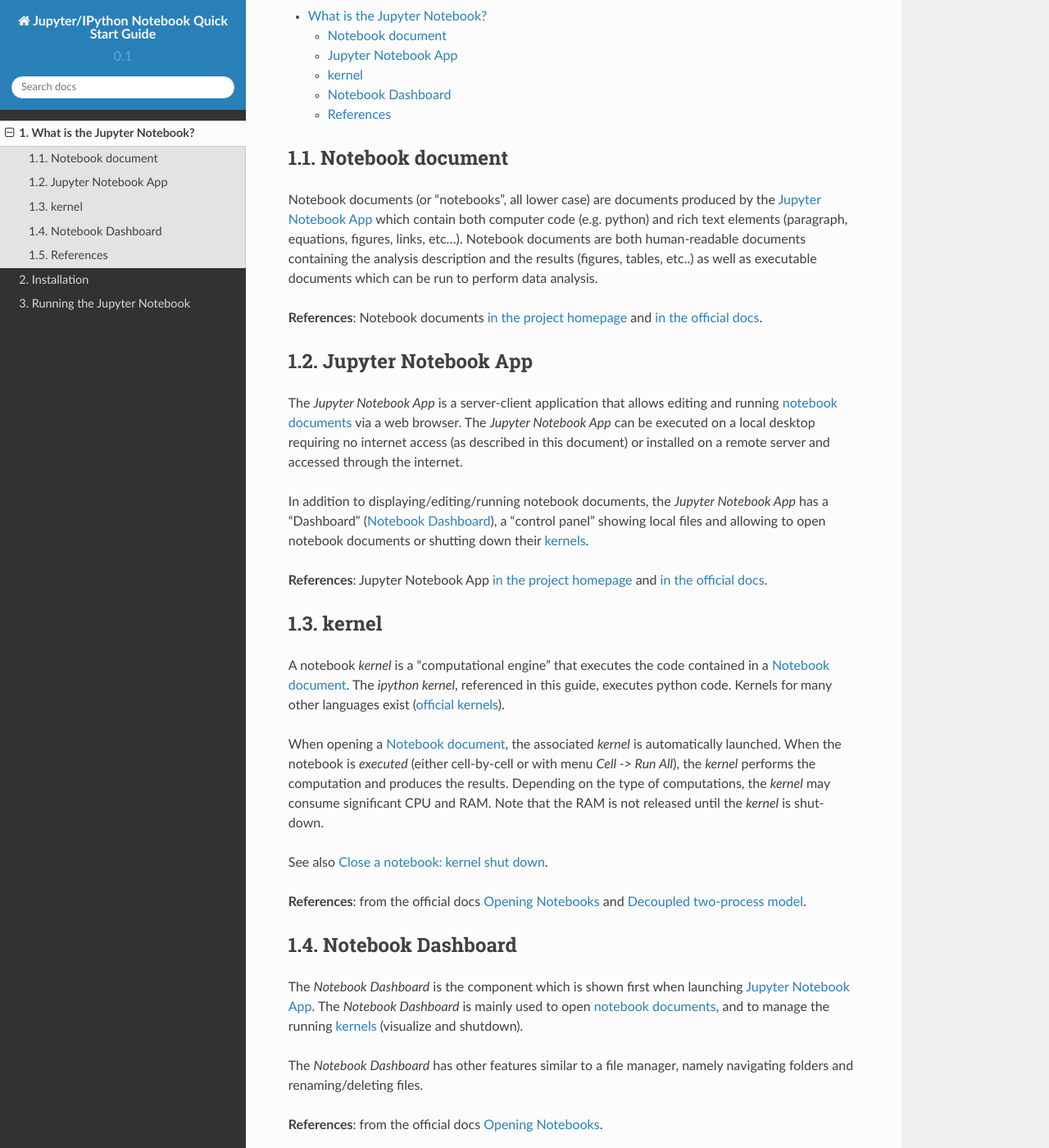
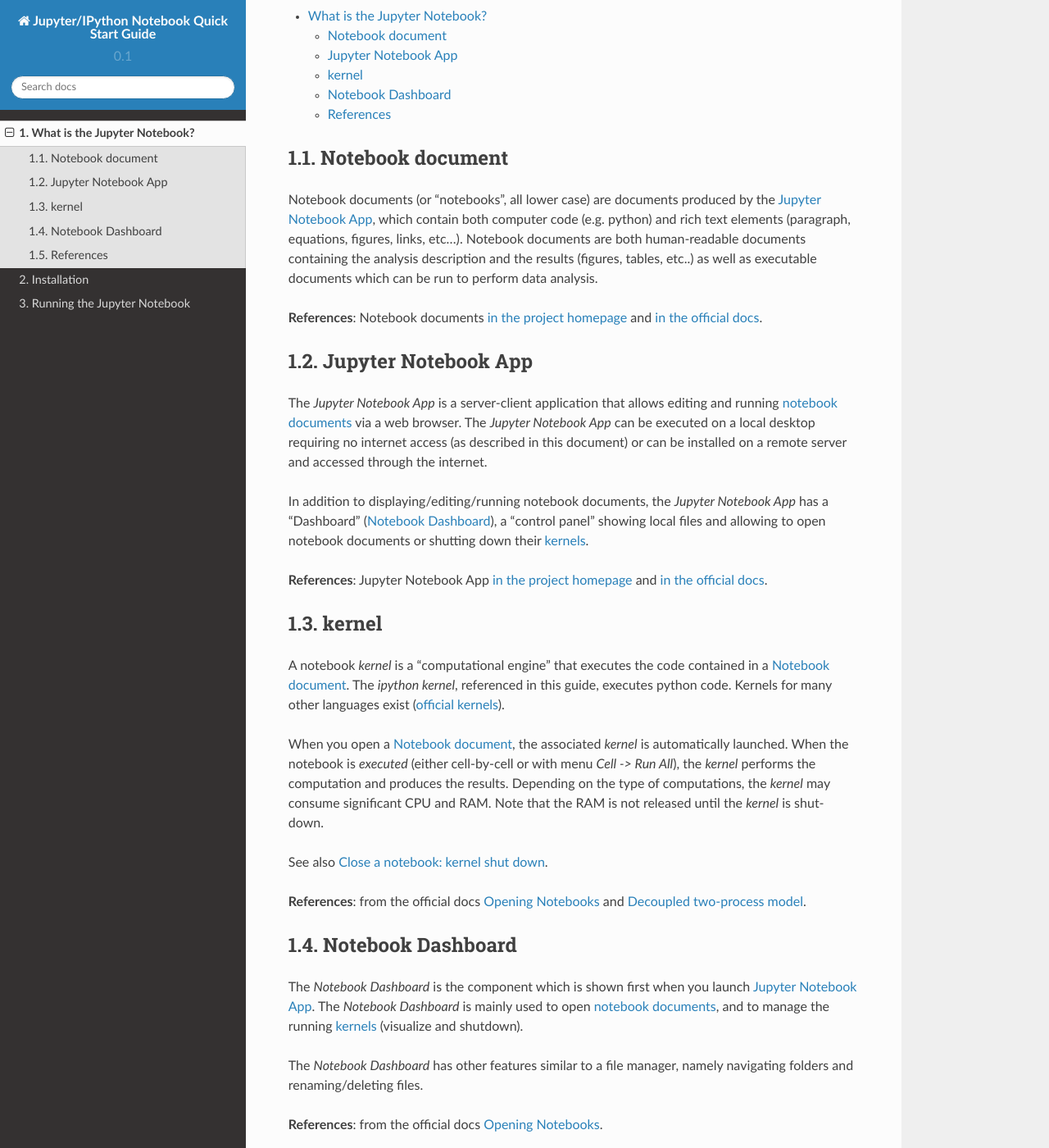
Before and after one commit to tritemio/jupyter_notebook_beginner_guide, a Sphinx documentation site: the page built from docs/what_is_jupyter.rst, in a window 1280 px wide and 1400 px high, scrolled down 260 px. Shown: the whole window at 82% size. Built offline with Sphinx 7.4.7 and the Read the Docs theme 2.0.0, drawn with Linux system fonts in a browser that asks for light colours; some of the changed text lies outside the part shown.

Commit message:
Grammar improvements + addition to references

```diff
--- a/docs/what_is_jupyter.rst
+++ b/docs/what_is_jupyter.rst
@@ -14,7 +14,7 @@
 -----------------
 
 Notebook documents (or "notebooks", all lower case) are documents
-produced by the :ref:`notebook_app` which contain both computer code (e.g. python)
+produced by the :ref:`notebook_app`, which contain both computer code (e.g. python)
 and rich text elements (paragraph, equations, figures, links, etc...).
 Notebook documents are both human-readable documents containing the analysis
 description and the results (figures, tables, etc..) as well as executable documents
@@ -32,7 +32,7 @@
 via a web browser.
 The *Jupyter Notebook App* can be executed on a local desktop
 requiring no internet access (as described in this document)
-or installed on a remote server and accessed through the internet.
+or can be installed on a remote server and accessed through the internet.
 
 In addition to displaying/editing/running notebook documents,
 the *Jupyter Notebook App* has a "Dashboard" (:ref:`dashboard`),
@@ -55,7 +55,7 @@
 Kernels for many other languages exist
 (`official kernels <http://jupyter.readthedocs.org/en/latest/#kernels>`__).
 
-When opening a :ref:`notebook_document`, the associated *kernel* is automatically launched.
+When you open a :ref:`notebook_document`, the associated *kernel* is automatically launched.
 When the notebook is *executed* (either cell-by-cell or with menu *Cell -> Run All*),
 the *kernel* performs the computation and produces the results.
 Depending on the type of computations, the *kernel* may consume significant
@@ -73,7 +73,7 @@
 ------------------
 
 The *Notebook Dashboard* is the component which
-is shown first when launching :ref:`notebook_app`.
+is shown first when you launch :ref:`notebook_app`.
 The *Notebook Dashboard* is mainly used to open :ref:`notebook documents <notebook_document>`,
 and to manage the running :ref:`kernels <kernel>` (visualize and shutdown).
 
```
Also changed, not shown: other parts of docs/what_is_jupyter.rst (+1 -0 lines).
